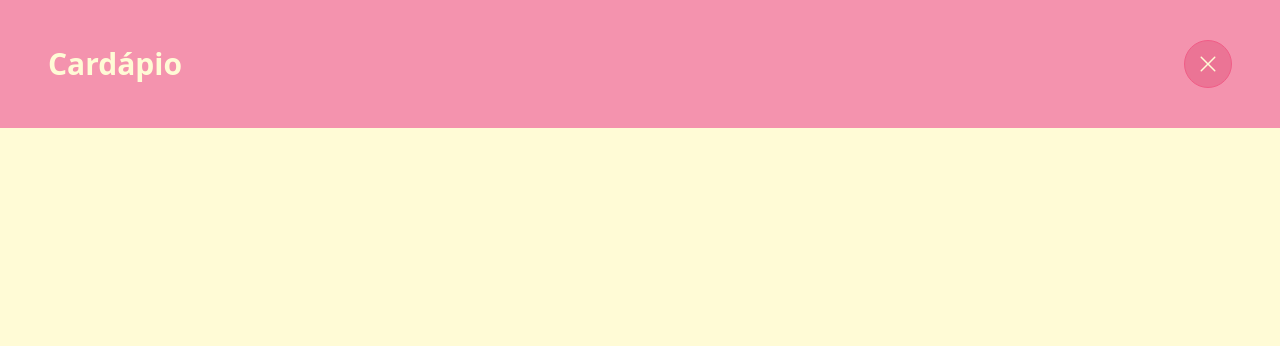
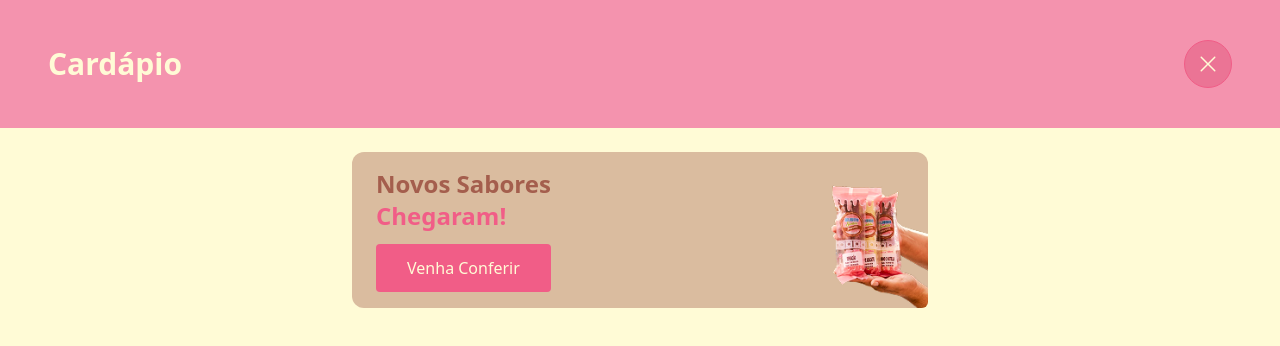
Before and after one commit to odutra-dev/projeto-5dsm, a Next.js app in the folder web/: page /cardapio in a window 1280 px wide. Shown: the top 346 px of the page. Built offline with nearby package versions, Linux system fonts and the light colour scheme.

Commit message:
refactor(web): Adiciona um banner ao cardapio

```diff
--- a/web/src/app/cardapio/page.tsx
+++ b/web/src/app/cardapio/page.tsx
@@ -1,4 +1,5 @@
 import Image from "next/image";
+import Link from "next/link";
 
 export const Cardapio = () => {
   return (
@@ -6,7 +7,10 @@ export const Cardapio = () => {
       <header className="bg-primary h-32">
         <div className="flex justify-between items-center px-6 md:px-12 h-full">
           <h1 className="text-3xl font-bold text-secondary">Cardápio</h1>
-          <div className="cursor-pointer w-12 h-12 rounded-full bg-primary-foreground border-1 border-primary-text flex justify-center items-center">
+          <Link
+            href="/"
+            className="cursor-pointer w-12 h-12 rounded-full bg-primary-foreground border-1 border-primary-text flex justify-center items-center"
+          >
             <Image
               className=""
               src="/close.svg"
@@ -14,9 +18,30 @@ export const Cardapio = () => {
               width={24}
               height={24}
             />
-          </div>
+          </Link>
         </div>
       </header>
+
+      <main className="mt-6 flex justify-center flex-col items-center px-6 w-full">
+        <section className="w-full md:max-w-xl bg-quinary/40 h-full flex px-6 py-4 rounded-xl relative outline-hidden">
+          <div className="flex flex-col gap-3">
+            <div className="flex flex-col">
+              <p className="text-2xl text-quinary font-bold">Novos Sabores</p>
+              <p className="text-2xl text-primary-text font-bold">Chegaram!</p>
+            </div>
+            <button className="bg-primary-text text-secondary h-12 rounded">
+              Venha Conferir
+            </button>
+          </div>
+          <Image
+            className="absolute right-0 bottom-0 rounded-br-md"
+            src="/produto-banner.png"
+            alt="Produto Novo"
+            width={125}
+            height={125}
+          />
+        </section>
+      </main>
     </>
   );
 };
```
Also changed, not shown: web/public/produto-banner.png (added).
